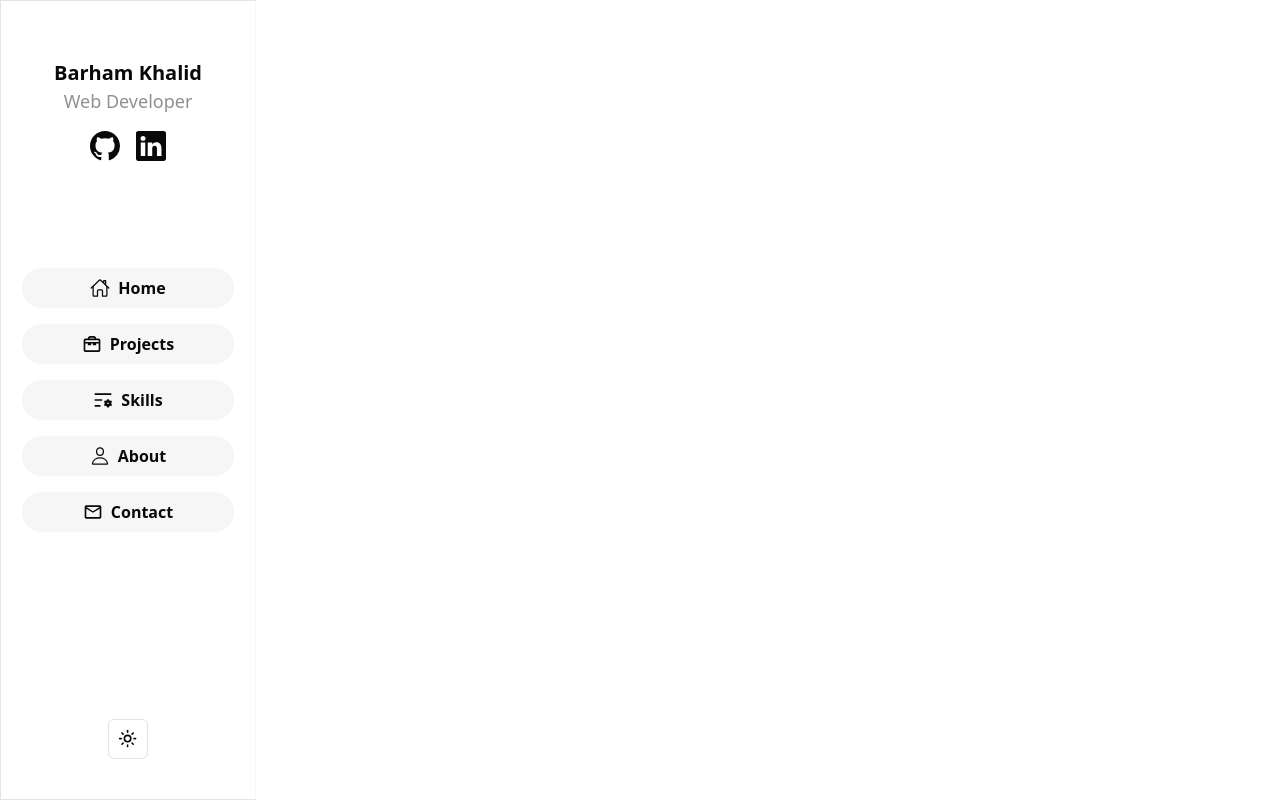
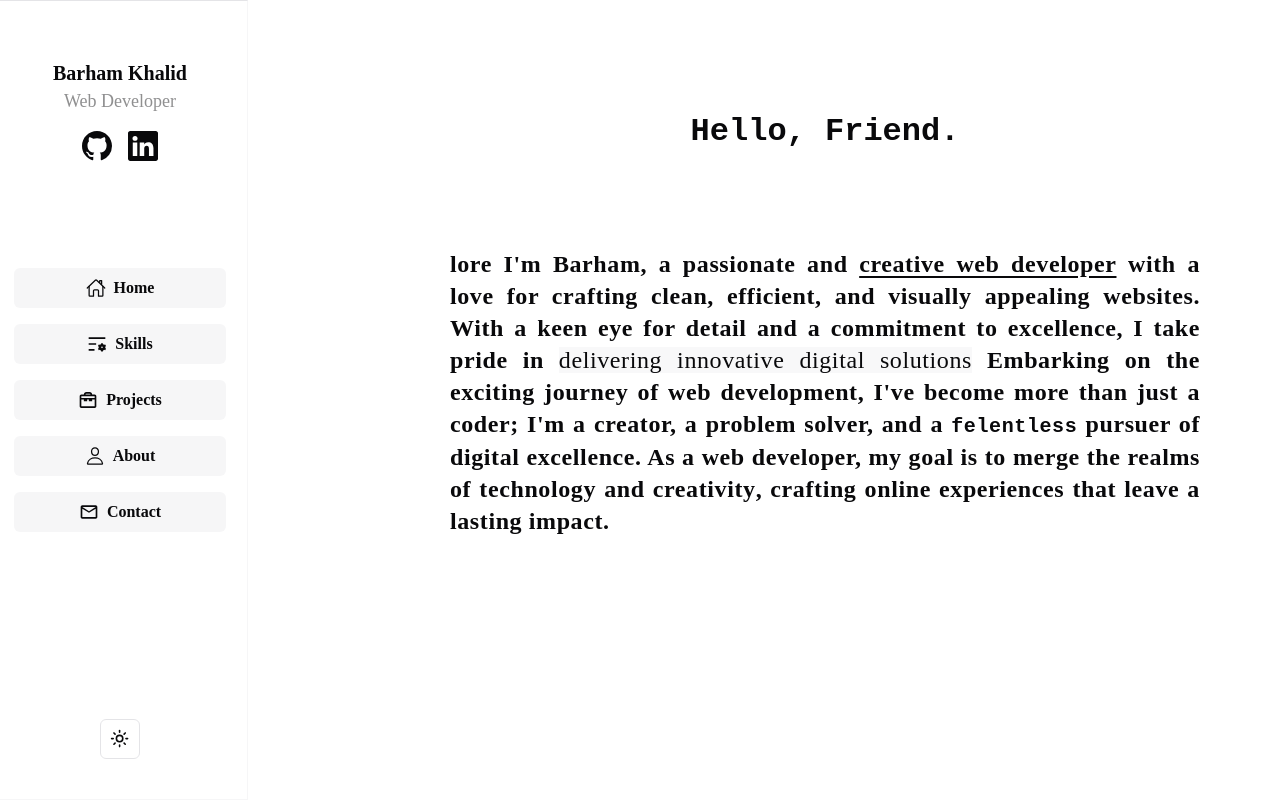
Before and after one commit to barham2003/MyPortfolio, a Next.js app: page / in a window 1280 px wide. Built offline with nearby package versions, Linux system fonts and the light colour scheme.

Commit message:
Finishing Intro

```diff
--- a/app/globals.css
+++ b/app/globals.css
@@ -74,3 +74,7 @@
     @apply bg-background text-foreground;
   }
 }
+
+html {
+  font-family: "Raleway";
+}
--- a/app/layout.tsx
+++ b/app/layout.tsx
@@ -1,31 +1,39 @@
-import { ThemeProvider } from "@/components/theme-provider"
-import type { Metadata } from "next"
-import "./globals.css"
+import Sidebar from "@/components/sidebar";
+import { ThemeProvider } from "@/components/theme-provider";
+import type { Metadata } from "next";
+import "./globals.css";
 
 export const metadata: Metadata = {
   title: "Create Next App",
   description: "Generated by create next app",
-}
+};
 
 export default function RootLayout({
   children,
 }: {
-	children: React.ReactNode
+  children: React.ReactNode;
 }) {
   return (
     <>
       <html lang="en" suppressHydrationWarning>
         <head />
-				<body suppressHydrationWarning>
+        <body
+          className=" selection:bg-primary/10 md:flex "
+          suppressHydrationWarning
+        >
           <ThemeProvider
             attribute="class"
             defaultTheme="system"
             enableSystem
-						disableTransitionOnChange>
+            disableTransitionOnChange
+          >
+            <div className="relative">
+              <Sidebar />
               {children}
+            </div>
           </ThemeProvider>
         </body>
       </html>
     </>
-	)
+  );
 }
--- a/app/page.tsx
+++ b/app/page.tsx
@@ -1,9 +1,10 @@
-import Sidebar from "@/components/sidebar"
-
+import Intro from "@/components/intro";
 export default function Home() {
-	return (
-		<main className="h-screen">
-			<Sidebar />
-		</main>
-	)
+  return (
+    <main className=" flex h-screen w-full">
+      <div className="mt-20 flex w-full flex-col justify-start gap-44 text-center md:ml-[370px]">
+        <Intro />
+      </div>
+    </main>
+  );
 }
--- a/components/home.tsx
+++ /dev/null
@@ -1,3 +0,0 @@
-export default function Home() {
-  return <div>home</div>;
-}
--- /dev/null
+++ b/components/intro.tsx
@@ -0,0 +1,98 @@
+"use client";
+import { motion } from "framer-motion";
+interface GlitchProps {
+  text: string;
+}
+
+import React, { useState, useEffect } from "react";
+
+const HackerTextEffect = ({
+  children,
+  intervalDuration,
+  glitchProbability,
+  fontSize,
+}: any) => {
+  const [text, setText] = useState("");
+
+  useEffect(() => {
+    let index = 0;
+
+    const intervalId = setInterval(() => {
+      const randomChar =
+        Math.random() < glitchProbability
+          ? String.fromCharCode(Math.floor(Math.random() * 94) + 33)
+          : children[index];
+
+      const newText = text.slice(0, index) + randomChar + text.slice(index + 1);
+      setText(newText);
+
+      index = (index + 1) % children.length;
+    }, intervalDuration);
+
+    return () => clearInterval(intervalId);
+  }, [text, children, intervalDuration, glitchProbability]);
+
+  return (
+    <motion.span
+      style={{
+        fontSize,
+        fontFamily: "monospace",
+        whiteSpace: "pre",
+        overflow: "hidden",
+      }}
+    >
+      {text}
+    </motion.span>
+  );
+};
+
+export default function Intro() {
+  return (
+    <motion.div
+      initial={{ opacity: 0, y: -200 }}
+      animate={{
+        opacity: 100,
+        y: 0,
+        transition: { type: "tween", delay: 1 },
+      }}
+      className="flex flex-col gap-4 px-8 md:px-20 "
+    >
+      <h1 className=" text-7xl font-bold">
+        <HackerTextEffect
+          fontSize="2rem"
+          intervalDuration={2}
+          glitchProbability={0.1}
+        >
+          Hello, Friend.
+        </HackerTextEffect>
+      </h1>
+      <div className="mt-5 h-full md:mt-20">
+        <p className=" text-md  text-pretty text-justify font-semibold leading-10 tracking-wide md:text-2xl">
+          lore I'm <span className="font-extrabold"> Barham</span>, a passionate
+          and{" "}
+          <span className="font-bold underline underline-offset-4">
+            creative web developer
+          </span>{" "}
+          with a love for crafting clean, efficient, and visually appealing
+          websites. With a keen eye for detail and a commitment to excellence, I
+          take pride in{" "}
+          <span className="bg-secondary/60 font-normal">
+            {"    "}
+            delivering innovative digital solutions
+          </span>{" "}
+          Embarking on the exciting journey of web development, I've become more
+          than just a coder; I'm a creator, a problem solver, and a{" "}
+          <span className="text-xl font-extrabold ">
+            <HackerTextEffect intervalDuration={3} glitchProbability={0.04}>
+              relentless
+            </HackerTextEffect>
+          </span>{" "}
+          pursuer of digital excellence. As a web developer, my goal is to merge
+          the realms of{" "}
+          <span className="font-extrabold">technology and creativity</span>,
+          crafting online experiences that leave a lasting impact.
+        </p>
+      </div>
+    </motion.div>
+  );
+}
--- a/components/sidebar.tsx
+++ b/components/sidebar.tsx
@@ -5,20 +5,20 @@ import { BsLinkedin, BsGithub } from "react-icons/bs";
 import { ModeToggle } from "./toggle-mode";
 import { motion } from "framer-motion";
 import { sections } from "@/lib/data";
-import { clsx } from "clsx";
+
 export default function Sidebar() {
   return (
     <motion.div
-      initial={{ x: -400 }}
-      animate={{ x: 0 }}
+      initial={{ opacity: 0, scale: 0.97 }}
+      animate={{ opacity: 100, scale: 1 }}
       transition={{
         type: "tween",
-        duration: 0.5,
+        duration: 0.4,
       }}
-      className="flex h-full w-1/5 flex-col gap-4 border border-r-secondary/80 py-10 "
+      className="fixed left-0 top-0 z-10 flex w-screen flex-wrap justify-around border border-b-secondary/80 backdrop-blur md:fixed md:-left-2 md:h-full md:w-1/5 md:flex-col md:flex-nowrap md:gap-4 md:border-r-secondary/80 md:py-10 dark:bg-[#09090b]/80"
     >
-      <div className="flex h-1/5 flex-col items-center justify-center">
-        <span className="text-xl font-bold">Barham Khalid</span>
+      <div className="hidden md:flex md:h-1/5 md:flex-col md:items-center md:justify-center">
+        <span className="font-bold  md:text-xl">Barham Khalid</span>
         <span className="text-lg opacity-45">Web Developer</span>
         <div className="mt-4 flex gap-4">
           <BsGithub size={"30px"} className="transition-all hover:opacity-75" />
@@ -28,19 +28,19 @@ export default function Sidebar() {
           />
         </div>
       </div>
-      <div className="flex h-3/5 flex-col items-center justify-center gap-4">
+      <div className="flex flex-wrap items-center justify-center gap-2 p-2 md:h-3/5 md:flex-col md:items-center md:gap-4 md:p-0">
         {sections.map((section) => (
           <Link
             href="#"
-            className="flex w-5/6 items-center justify-center gap-2 rounded-full bg-secondary/80 p-2 font-semibold transition-all hover:bg-secondary/50"
+            className=" flex items-center rounded-md bg-secondary/80 p-2 text-base font-semibold transition-all hover:bg-secondary/50 md:w-5/6 md:justify-center md:gap-2"
             key={section.name}
           >
             {section.icon}
-            {section.name}
+            <span className="hidden md:block">{section.name}</span>
           </Link>
         ))}
       </div>
-      <div className="flex h-1/5 flex-col items-center justify-end">
+      <div className="flex items-center md:relative md:h-1/5 md:flex-col md:justify-end">
         <ModeToggle />
       </div>
     </motion.div>
--- a/lib/data.tsx
+++ b/lib/data.tsx
@@ -6,8 +6,8 @@ import { MdOutlineEmail } from "react-icons/md";
 
 export const sections = [
   { name: "Home", icon: <IoHomeOutline size="20px" /> },
+  { name: "Skills", icon: <RiListSettingsFill size="20px" /> },
   { name: "Projects", icon: <CgToolbox size="20px" /> },
-  { name: "Skills", icon: <RiListSettingsFill size="20px" /> },
   { name: "About", icon: <IoPersonOutline size="20px" /> },
   { name: "Contact", icon: <MdOutlineEmail size="20px" /> },
 ] as const;
```
Also changed, not shown: components/toggle-mode.tsx (+9 -8 lines). Lines whose indentation alone changed are shown as unchanged.
